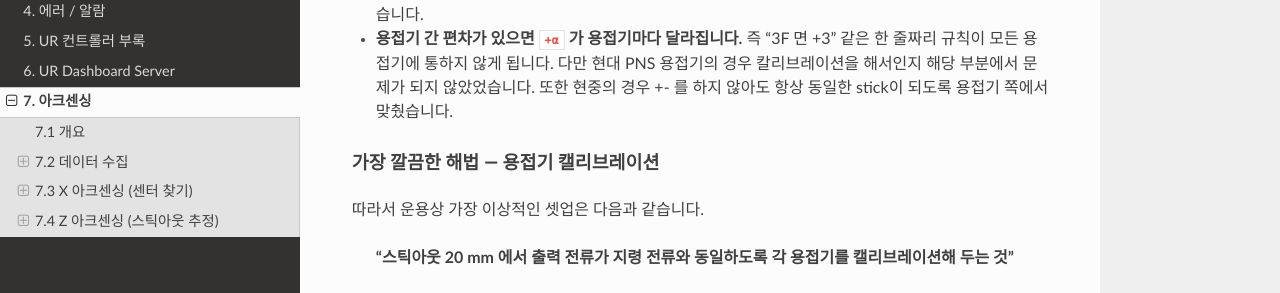
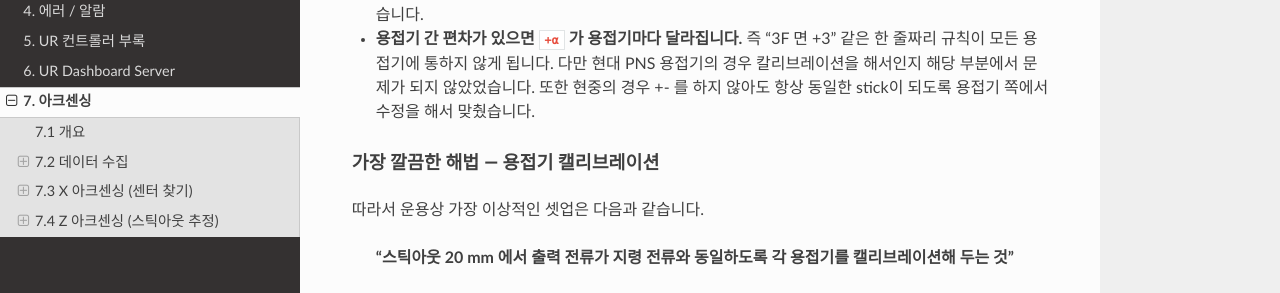
Before and after one commit to shh444/shipyard-docs, a Sphinx documentation site: the page built from docs/07_arc_sensing.md, in a window 1280 px wide and 900 px high, scrolled down 10315 px. Shown: the part 229-522 px from the top of the window. Built offline with Sphinx 7.4.7 and the Read the Docs theme 3.1.0, drawn with Linux system fonts in a browser that asks for light colours.

Commit message:
07 arc sensing add

```diff
--- a/docs/07_arc_sensing.md
+++ b/docs/07_arc_sensing.md
@@ -443,7 +443,7 @@ end
 
 - **전압이 바뀌면 `+α` 도 바뀔 수 있습니다.** 같은 지령 전류라도 전압 셋팅이 다르면 정상 스틱아웃에서의 전류 자체가 달라질 수 있지만, 경험상 비슷한 조건을 사용해서 인지 한국에서는 크게 문제가 되지 않았습니다.
 
-- **용접기 간 편차가 있으면 `+α` 가 용접기마다 달라집니다.** 즉 “3F 면 +3” 같은 한 줄짜리 규칙이 모든 용접기에 통하지 않게 됩니다. 다만 현대 PNS 용접기의 경우 칼리브레이션을 해서인지 해당 부분에서 문제가 되지 않았었습니다. 또한 현중의 경우 +- 를 하지 않아도 항상 동일한 stick이 되도록 용접기 쪽에서 맞췄습니다.
+- **용접기 간 편차가 있으면 `+α` 가 용접기마다 달라집니다.** 즉 “3F 면 +3” 같은 한 줄짜리 규칙이 모든 용접기에 통하지 않게 됩니다. 다만 현대 PNS 용접기의 경우 칼리브레이션을 해서인지 해당 부분에서 문제가 되지 않았었습니다. 또한 현중의 경우 +- 를 하지 않아도 항상 동일한 stick이 되도록 용접기 쪽에서 수정을 해서 맞췄습니다.
 
 #### 가장 깔끔한 해법 — 용접기 캘리브레이션
 
```
